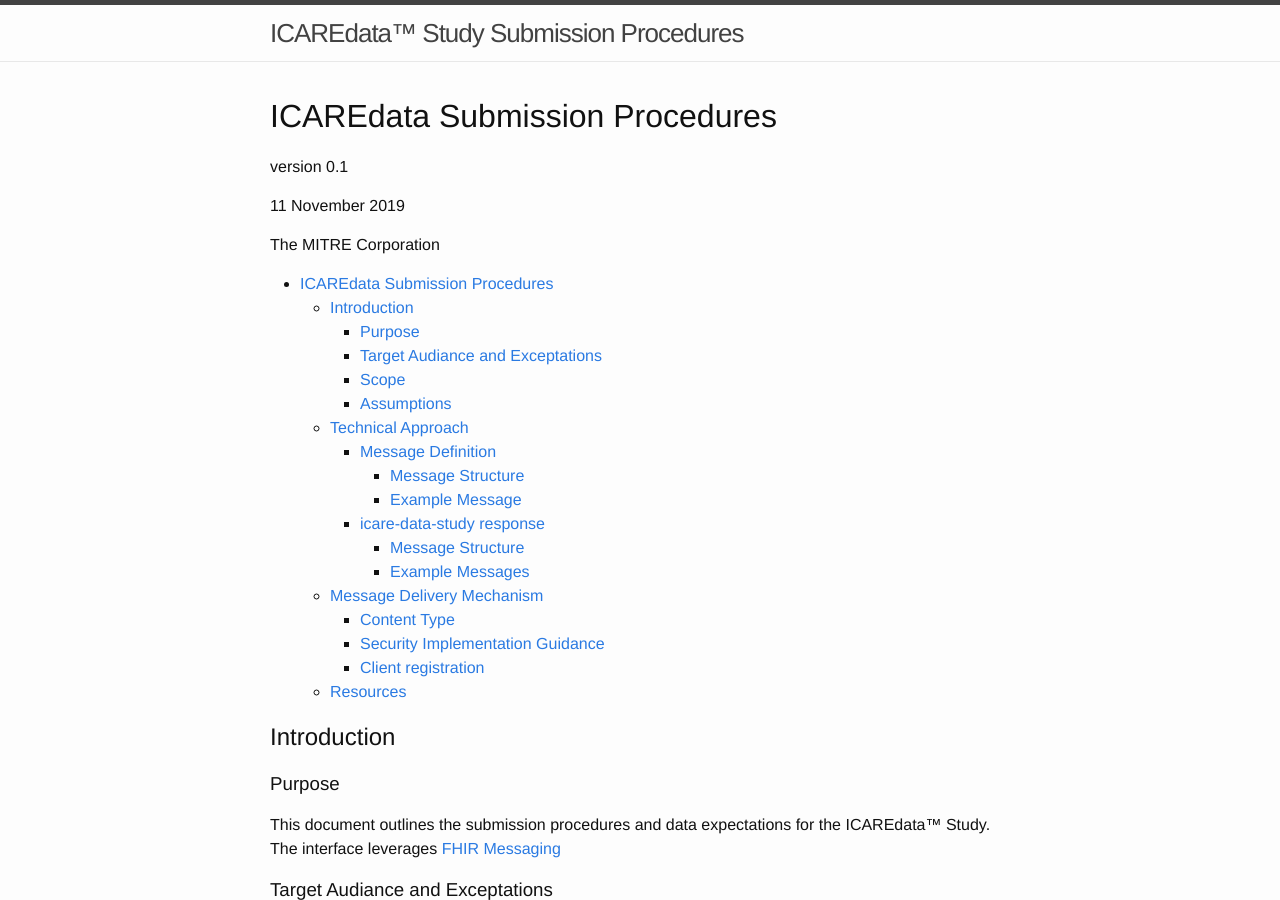
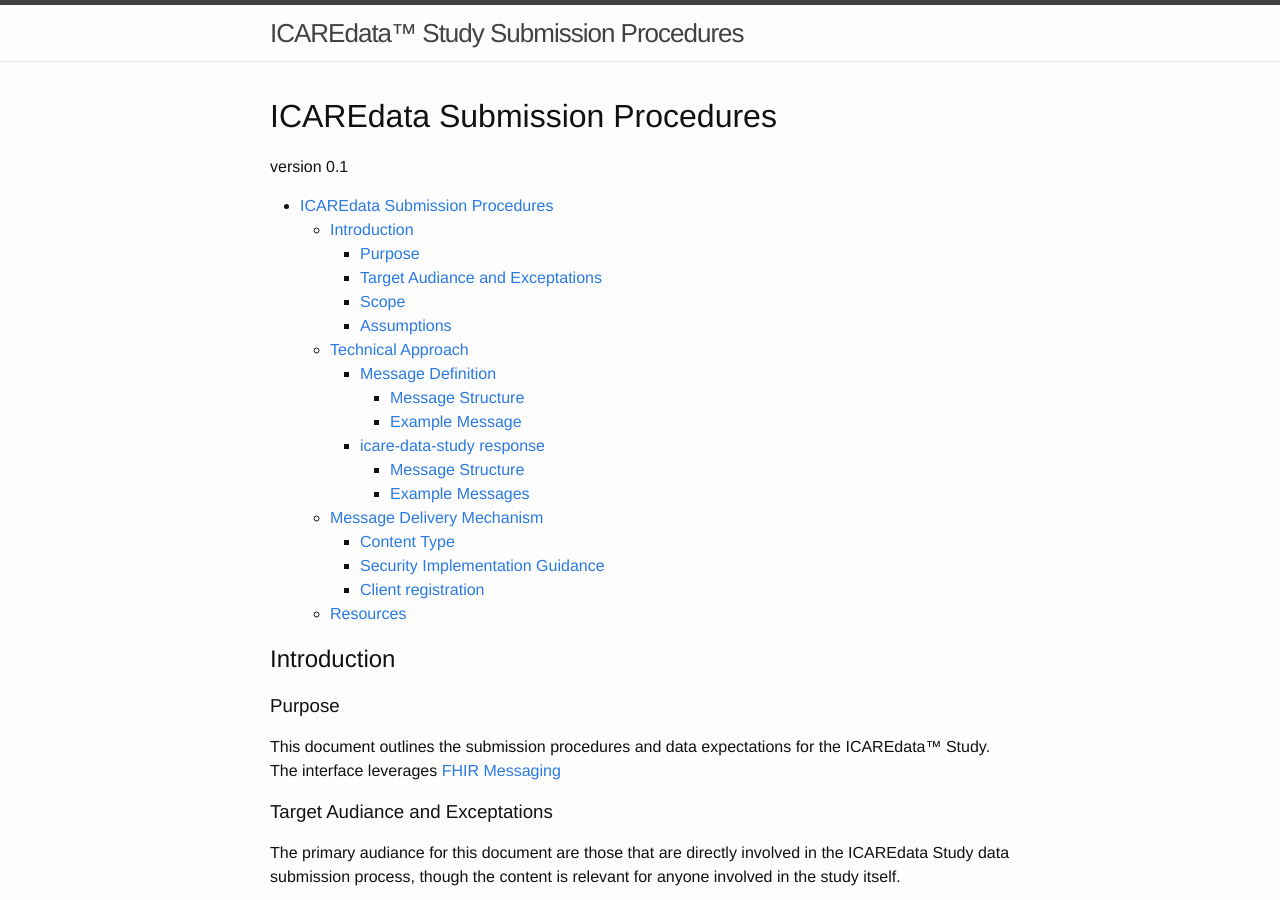
Before and after one commit to ICAREdata/icare-data-submission-procedures, a Jekyll site: the page built from index.md, in a window 1280 px wide and 900 px high. Built offline with Jekyll 4.4.1, drawn with Linux system fonts in a browser that asks for light colours; part of the change alters nothing that is shown.

Commit message:
changed to .md file links so github can render it

```diff
--- a/index.md
+++ b/index.md
@@ -5,10 +5,6 @@ layout: default
 # ICAREdata Submission Procedures
 
 version 0.1
-
-11 November 2019
-
-The MITRE Corporation
 
 * Table of Contents
 {:toc}
@@ -117,7 +113,7 @@ The message header will contain a single data element that reference a Parameter
 
 #### Example Message
 
-- Example ICAREdata Submission message: [JSON](icare-data-submission-request-json-example.html)
+- Example ICAREdata Submission message: [JSON](icare-data-submission-request-json-example.md)
 
 
 ### icare-data-study response
@@ -165,8 +161,8 @@ See the FHIR Specification for the data type definitions and optional elements f
 - [OperationOutcome](http://www.hl7.org/implement/standards/fhir/operationoutcome.html)
 
 #### Example Messages
-- Successful Request: [JSON](icare-data-submission-response-example-01.html)
-- Rejected Request 1: [JSON](icare-data-submission-response-example-02.html)
+- Successful Request: [JSON](icare-data-submission-response-example-01.md)
+- Rejected Request 1: [JSON](icare-data-submission-response-example-02.md)
 
 
 ## Message Delivery Mechanism
```
